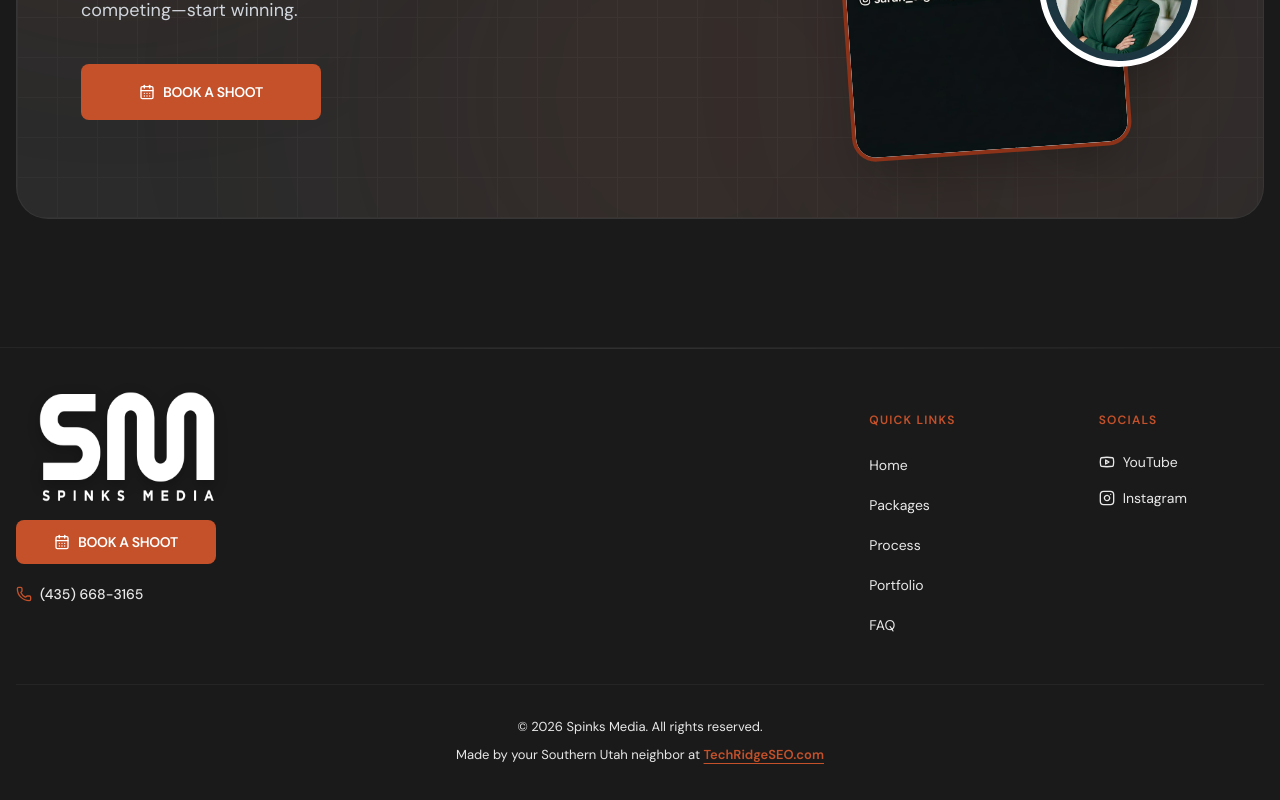
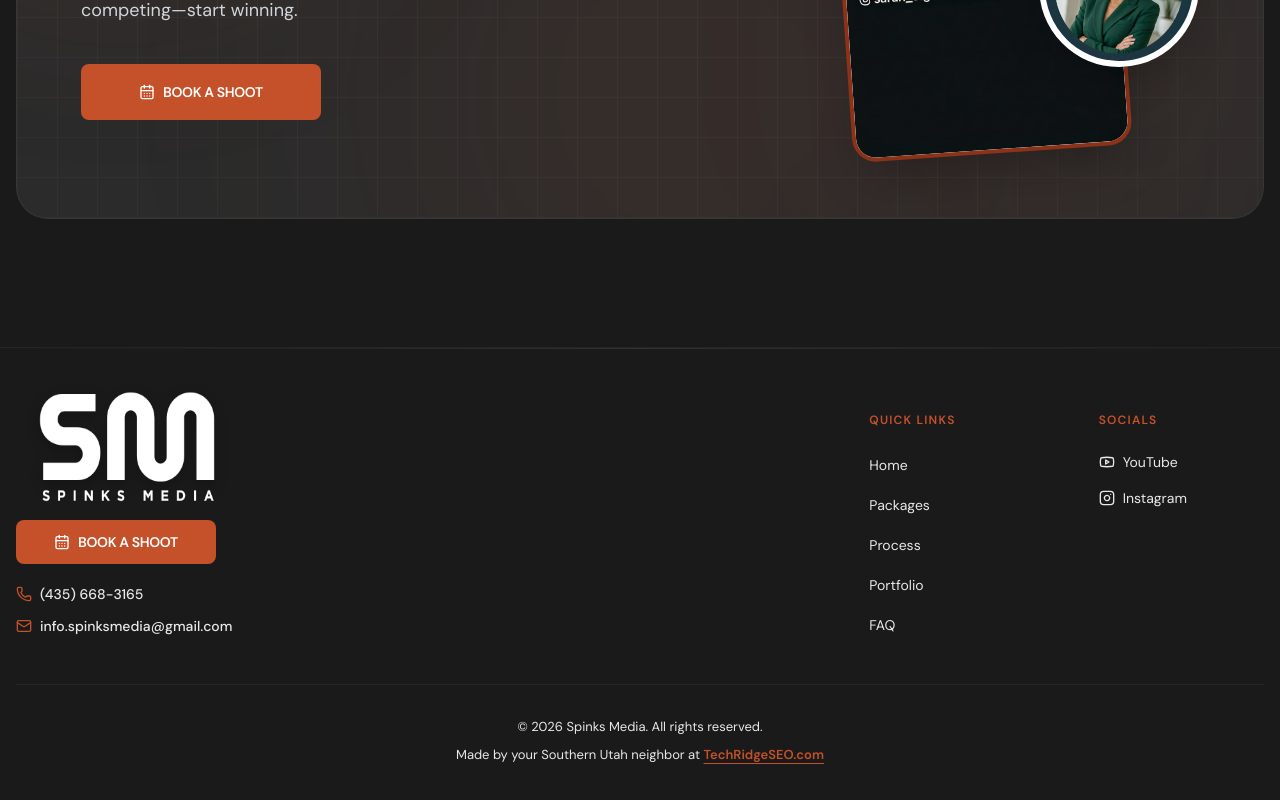
Before and after one commit to meastt/SpinksMedia, a Next.js app: page / in a window 1280 px wide. Shown: the part 8855-9655 px from the top of the page. Built offline with nearby package versions, Linux system fonts and the light colour scheme.

Commit message:
Add email contact link
Co-authored-by: meastt <meastt@users.noreply.github.com>

```diff
--- a/components/Footer.tsx
+++ b/components/Footer.tsx
@@ -3,9 +3,15 @@
 import React from "react";
 import Image from "next/image";
 import Link from "next/link";
-import { Instagram, Phone, Youtube } from "lucide-react";
+import { Instagram, Mail, Phone, Youtube } from "lucide-react";
 import { AccentButton } from "./ui/AccentButton";
-import { ownerPhoneHref, ownerPhoneNumber, socialUrls } from "@/data/contact";
+import {
+  ownerEmail,
+  ownerEmailHref,
+  ownerPhoneHref,
+  ownerPhoneNumber,
+  socialUrls,
+} from "@/data/contact";
 
 export const Footer = () => {
   const quickLinks = [
@@ -53,6 +59,14 @@ export const Footer = () => {
             >
               <Phone className="w-4 h-4 text-terracotta" />
               <span>{ownerPhoneNumber}</span>
+            </a>
+            <a
+              href={ownerEmailHref}
+              className="mt-3 flex items-center gap-2 text-sm font-medium text-muted transition-colors hover:text-white font-dm-sans"
+              aria-label={`Email Spinks Media at ${ownerEmail}`}
+            >
+              <Mail className="w-4 h-4 text-terracotta" />
+              <span>{ownerEmail}</span>
             </a>
           </div>
 
--- a/components/StructuredData.tsx
+++ b/components/StructuredData.tsx
@@ -1,5 +1,5 @@
 import React from 'react';
-import { ownerPhoneNumber, socialUrls } from "@/data/contact";
+import { ownerEmail, ownerPhoneNumber, socialUrls } from "@/data/contact";
 
 export const StructuredData = () => {
   const schema = {
@@ -11,6 +11,7 @@ export const StructuredData = () => {
         "name": "Spinks Media",
         "image": "https://spinksmedia.com/images/logo-primary.png",
         "telephone": ownerPhoneNumber,
+        "email": ownerEmail,
         "url": "https://spinksmedia.com",
         "description": "Leading real estate media company in St. George, Utah. Specializing in cinematic listing videos, drone videography, and scroll-stopping social media content for top producers.",
         "address": {
--- a/data/contact.ts
+++ b/data/contact.ts
@@ -1,5 +1,7 @@
 export const ownerPhoneNumber = "(435) 668-3165";
 export const ownerPhoneHref = "tel:+14356683165";
+export const ownerEmail = "info.spinksmedia@gmail.com";
+export const ownerEmailHref = `mailto:${ownerEmail}`;
 
 export const socialUrls = {
   youtube: "https://www.youtube.com/@SpinksMediaYT",
```
